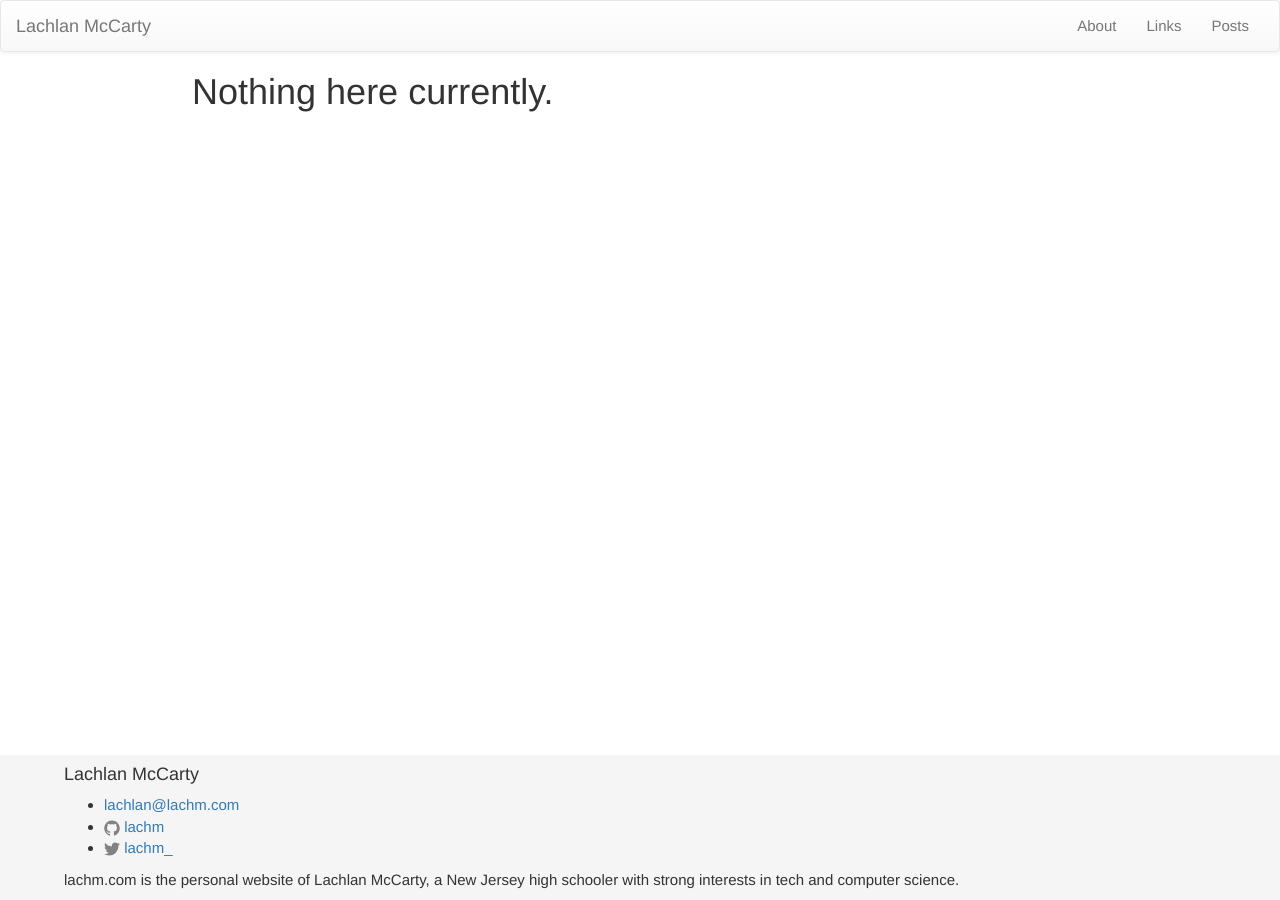
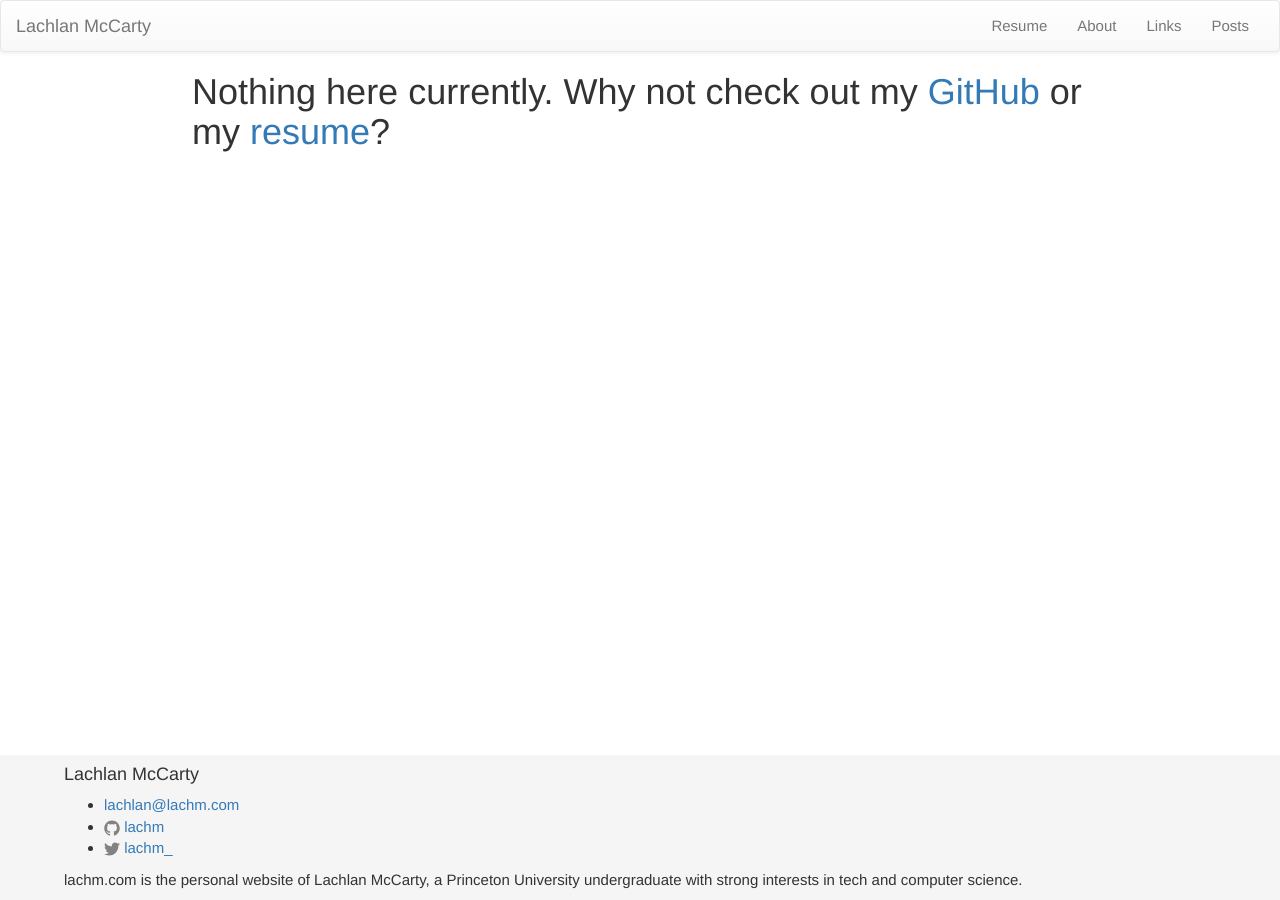
Before and after one commit to lachm/lachm.github.io, a Jekyll site: the page built from index.html, in a window 1280 px wide. Built offline with Jekyll 4.4.1, drawn with Linux system fonts in a browser that asks for light colours.

Commit message:
General updates + resume

```diff
--- a/_config.yml
+++ b/_config.yml
@@ -9,12 +9,13 @@
 title: Lachlan McCarty
 email: lachlan@lachm.com
 description: > # this means to ignore newlines until "baseurl:"
-  lachm.com is the personal website of Lachlan McCarty, a New Jersey
-  high schooler with strong interests in tech and computer science.
+  lachm.com is the personal website of Lachlan McCarty, a Princeton University
+  undergraduate with strong interests in tech and computer science.
 baseurl: "" # the subpath of your site, e.g. /blog
 url: "http://www.lachm.com" # the base hostname & protocol for your site
 twitter_username: lachm_
 github_username:  lachm
+resume_permalink: /downloads/Resume_Lachlan_McCarty_10_11_18.pdf
 
 timezone: America/New_York
 
--- a/_includes/header.html
+++ b/_includes/header.html
@@ -14,6 +14,7 @@
 
       <div class="collapse navbar-collapse" id="site-nav-bar">
         <ul class="nav navbar-nav navbar-right">
+          <li><a href="{{ site.url }}{{ site.resume_permalink }}">Resume</a></li>
           {% for my_page in site.pages %}
             {% if my_page.title %}
             <li {% if page.title == my_page.title %}class="active"{% endif %}><a href="{{ my_page.url | prepend: site.baseurl }}">{{ my_page.title }}{% if page.title == my_page.title %}<span class="sr-only"> (current)</span>{% endif %}</a></li>
--- a/index.html
+++ b/index.html
@@ -2,4 +2,6 @@
 layout: default
 ---
 
-<h1>Nothing here currently.</h1>
+<h1>Nothing here currently. Why not check out my
+    <a href="https://github.com/lachm">GitHub</a> or my
+    <a href="{{ site.url }}{{ site.resume_permalink }}">resume</a>?</h1>
```
Also changed, not shown: 1 other file.
